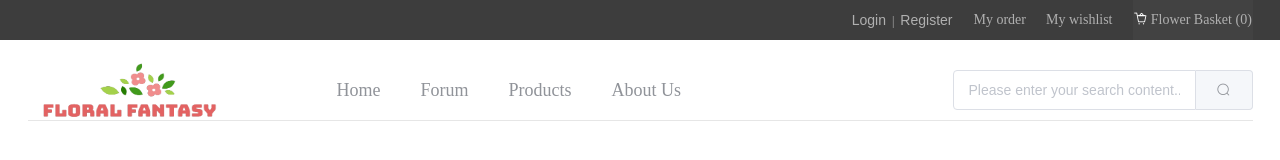
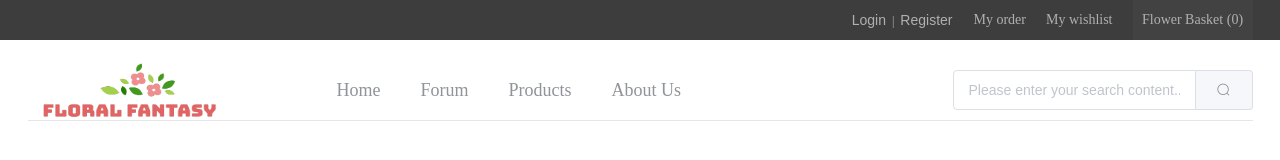
Before and after one commit to hongjinchen/E-commence-platform, a Vue app in the folder front-end/: page /goods/details#/error in a window 1280 px wide. Shown: the top 160 px of the page. Built offline with nearby package versions, Linux system fonts and the light colour scheme.

Commit message:
修改购物车数量被隐藏的问题

```diff
--- a/front-end/src/App.vue
+++ b/front-end/src/App.vue
@@ -40,7 +40,7 @@
             </li>
             <li :class="getNum > 0 ? 'shopCart-full' : 'shopCart'">
               <router-link to="/shoppingCart">
-                <i class="el-icon-shopping-cart-full" style="color:#fff"></i>
+                <i style="color:#fff"></i>
                 Flower Basket
                 <span class="num">({{ getNum }})</span>
               </router-link>
```
